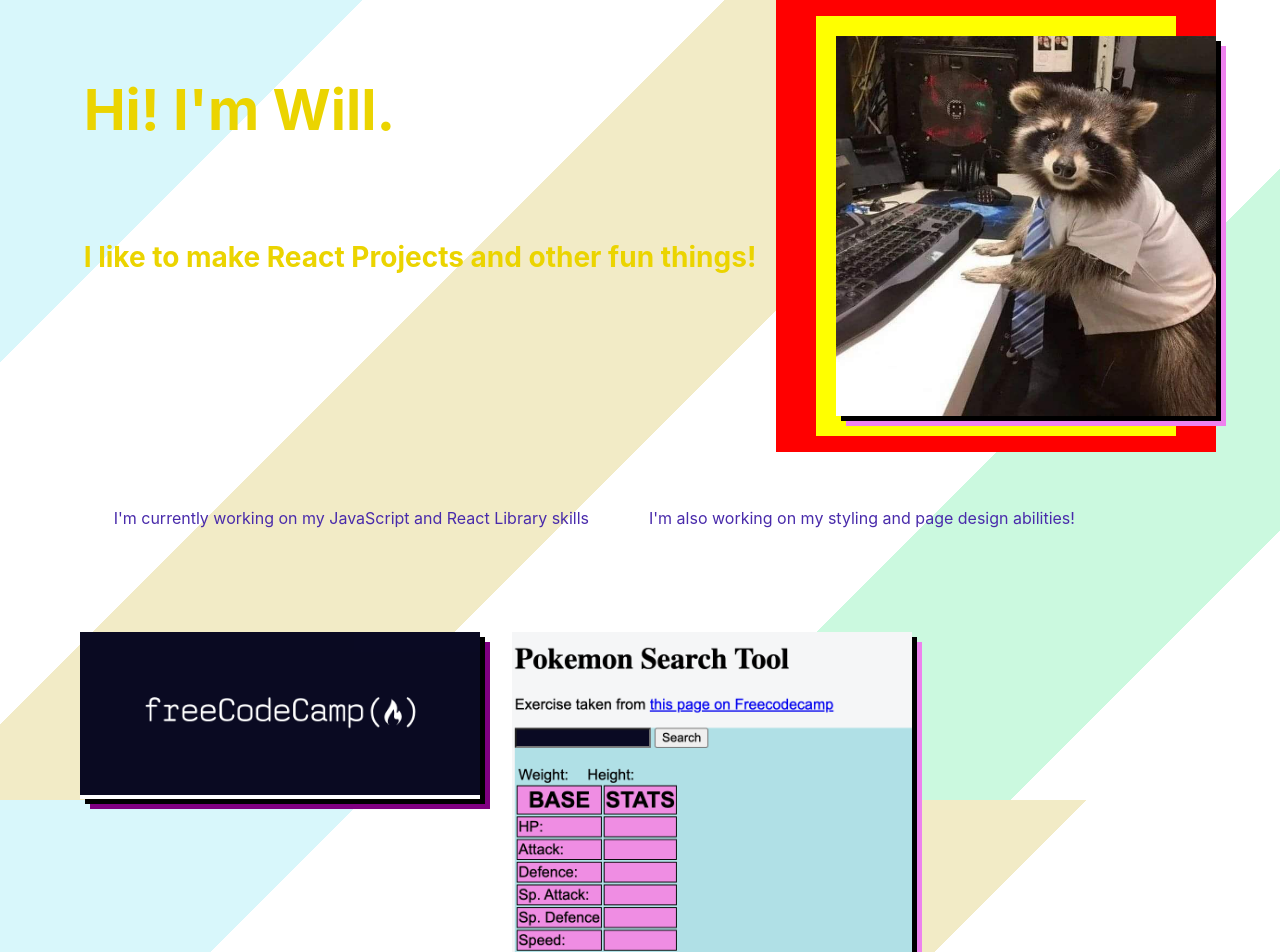
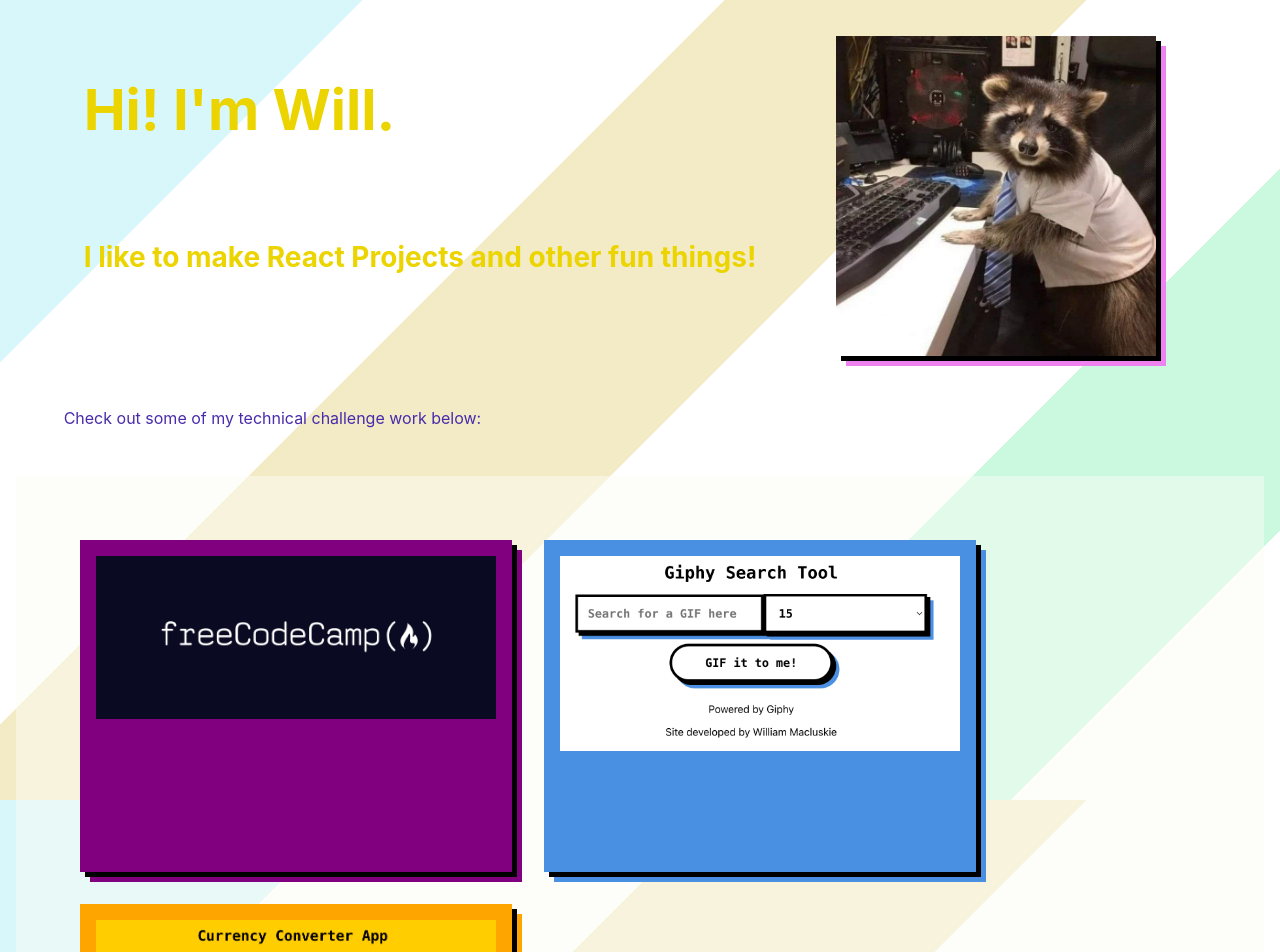
Before and after one commit to WillMacBaker/home, a React (Vite) app: page / in a window 1280 px wide. Shown: the top 952 px of the page. Built offline with nearby package versions, Linux system fonts and the light colour scheme.

Commit message:
Styling updates to portfolio page

```diff
--- a/src/App.tsx
+++ b/src/App.tsx
@@ -1,5 +1,6 @@
 //import { useCallback, useEffect, useState } from "react"
-//import styled from 'styled-components'
+import styled from 'styled-components'
+import { motion } from 'motion/react';
 
 
 // Component imports
@@ -8,28 +9,32 @@ import {JumboTron} from "./components/JumboTron"
 //import NavigationBar from "./components/NavigationBar"
 import { ProjectSection } from "./components/ProjectSection"
 //import Skills from "./components/Skills"
-import Footer from "./components/Footer"
 
 // Utility imports
 import "./index.css"
 
 // Page imports
 
+
+const AppContainer = styled(motion.div)`
+
+`
+
 export default function App() {
   return(
         <main >
-          <div className="mainPageContent">
+          <AppContainer>
             {/* Nav bar will sit at top of page*/}
             <div className="navbar">
               {/* <NavigationBar /> */}
             </div>
             <div>
-            <JumboTron name="Will" age={27} job="developer?" buttonColor="red"/>
+            <JumboTron name="Will"/>
             <ProjectSection />
             {/* <Skills />
             <Contact /> */}
             </div>
-          </div>
+          </AppContainer>
           <div className="footer">
             {/* <Footer />  */}
           </div>
--- a/src/components/JumboTron.tsx
+++ b/src/components/JumboTron.tsx
@@ -13,7 +13,7 @@ const StyledSection = styled(motion.section)`
 `
 
 const PortraitContainer = styled(motion.div)`
-    background-color: red;
+
 `
 
 const PortraitContainerFigure = styled(motion.figure)`
@@ -34,7 +34,6 @@ const PortraitContainerFigure = styled(motion.figure)`
     display: flex;
     width: 40vh;
     padding: 20px;
-    background-color: yellow;
 `
 
 const StyledImageContainer = styled(motion.img)`
@@ -53,7 +52,7 @@ const StyledImageContainer = styled(motion.img)`
         max-height: 380px;
     }
     height: auto;
-    //width: 100%;
+    width: 100%;
     box-shadow: 5px 5px 0 #000, 10px 10px 0 #ee82ee;
 `
 
@@ -124,15 +123,17 @@ export const JumboTron = ({name, age, job, buttonColor}: IJumbotron) => {
                 </PortraitContainer>
             </JumboTronTopSection>
             <JumboTronBottomSection>
+                {/* STYLE THIS TO BE LARGE, HEADER ABOVE PROJECT SECTION! */}
+                <p>Check out some of my technical challenge work below:</p>
                 <div>
-                    <ul className="pageHeaderSubHighlights">
+                    {/* <ul className="pageHeaderSubHighlights">
                         <li>
                             I'm currently working on my JavaScript and React Library skills
                         </li>
                         <li>
                             I'm also working on my styling and page design abilities!
                         </li>
-                    </ul>
+                    </ul> */}
                 </div>
             </JumboTronBottomSection>
         </StyledSection>
--- a/src/components/ProjectSection.tsx
+++ b/src/components/ProjectSection.tsx
@@ -11,18 +11,28 @@ const ProjectItemParentDiv = styled(motion.div)`
     max-width:  90%;
     margin-top: 2rem;
     justify-self: center;
-    //background-color: beige;
+    background-color: rgba(251, 251, 243, 0.481);
+    padding: 3rem;
 `
 
 const ProjectItemDiv = styled(motion.div)<{boxShadowInput: string}>`
     cursor: pointer;
-    width: inherit;
     position: relative;
+    justify-self: center;
+    min-width: 400px;
+    min-height: 300px;
     max-width: 400px;
     max-height: 500px;
-    max-width: auto;
     margin: 1rem;
-    background-color: white;
+    padding: 1rem;
+    background-color: ${({boxShadowInput}) => {
+        if (boxShadowInput) {
+            return boxShadowInput
+        } else {
+            return `white`;
+        }
+    }
+};
     // add function here to set box-shadow to a colour added to data file!
     box-shadow: 5px 5px 0 #000, 10px 10px 0 ${({boxShadowInput}) => {
         // Bit verbose, but works
@@ -38,19 +48,20 @@ const ProjectItemDiv = styled(motion.div)<{boxShadowInput: string}>`
 const ProjectItemImageDiv = styled(motion.div)`
     width: 100%;
     height: 100%;
-    //position: absolute;
+    align-items: center;
     top: 0;
     left: 0;
     z-index: 0;
     max-width: inherit;
 `
 
-const ProjectItemInfoDiv = styled(motion.div)`
+const ProjectItemInfoDiv = styled(motion.div)<{coverColor: string}>`
     display: block;
-    //flex-direction: column;
     opacity: 0;
     max-width: inherit;
     max-height: inherit;
+    max-width: 100%;
+    max-height: 100%;
     width: 100%;
     height: 100%;
     position: absolute;
@@ -58,7 +69,14 @@ const ProjectItemInfoDiv = styled(motion.div)`
     left: 0;
     z-index: 9;
     color: white;
-    background-color: ORANGE;
+    background-color: ${({coverColor}) => {
+        if (coverColor) {
+            return coverColor
+        } else {
+            return `white`;
+        }
+    }
+};
     text-align: center;
 `
 const ProjectItemImage = styled(motion.img)`
@@ -94,7 +112,6 @@ export const ProjectSection = () => {
                     layout
                     transition={{type: "linear"}}
 
-
                     href={project.link}
                     key={project.image}
                     className='projectPane'>
@@ -125,6 +142,7 @@ export const ProjectSection = () => {
                                     opacity: 1,
                                     transition: {duration : 0.1}
                                 }}
+                                coverColor={project.boxShadow}
                             >
                                 <StyledH2>
                                     {project.title}
--- a/src/components/data/data.tsx
+++ b/src/components/data/data.tsx
@@ -2,6 +2,13 @@
     This file contains an array of objects, which is where
     project data used to populate ProjectPane.tsx are stored.
 
+    Any updates pages or projects to show can be put in here!
+
+    Todo: The image handling is a bit basic, need to look into a more dynamic way of showing this off, as the current
+    placeholder approach doesn't look fantastic.
+
+    // Todo: Link to a JS page, that itself goes to all your older, basic projects + Freecodecamp?
+    // Todo: Add a size flag? For benefit of manual adjustment?
 */
 
 export const projects  = [
@@ -15,20 +22,19 @@ export const projects  = [
         boxShadow: 'purple'
     },
     {
-        title: "Basic Pokemon API JS",
-        subtitle: "subtitle",
-        description:
-            "Search the database of original pokemon here!",
-        image: "src/assets/images/placeholderPokemonApp.png",
-        link: "https://willmacbaker.github.io/JSPortfolio/pokemonSearch/pokemon.html",
-        boxShadow: '',
-    },
-    {
         title: "Gif Search Tool",
         subtitle: "Search for a GIF, any GIF!",
         description: "Hooked up to the GIPHY API, this basic page application can query GIPHY with user-chosen search queries",
         image: "src/assets/images/giphyProjectImage.png",
         link: "https://willmacbaker.github.io/giphy-technical-challenge/",
         boxShadow: '#4a90e2',
+    },
+    {
+        title: "Currency Converter Tool",
+        subtitle: "Convert a currency!",
+        description: "Using a currency API worked into a TypeScript + React frontend, convert currencies! Done to meet a technical challenge.",
+        image: "src/assets/images/currencyConverter.png",
+        link: "https://willmacbaker.github.io/currency-converter-challenge/",
+        boxShadow: 'rgb(255, 165, 0)',
     }
 ]
```
Also changed, not shown: src/assets/images/currencyConverter.png (added).
